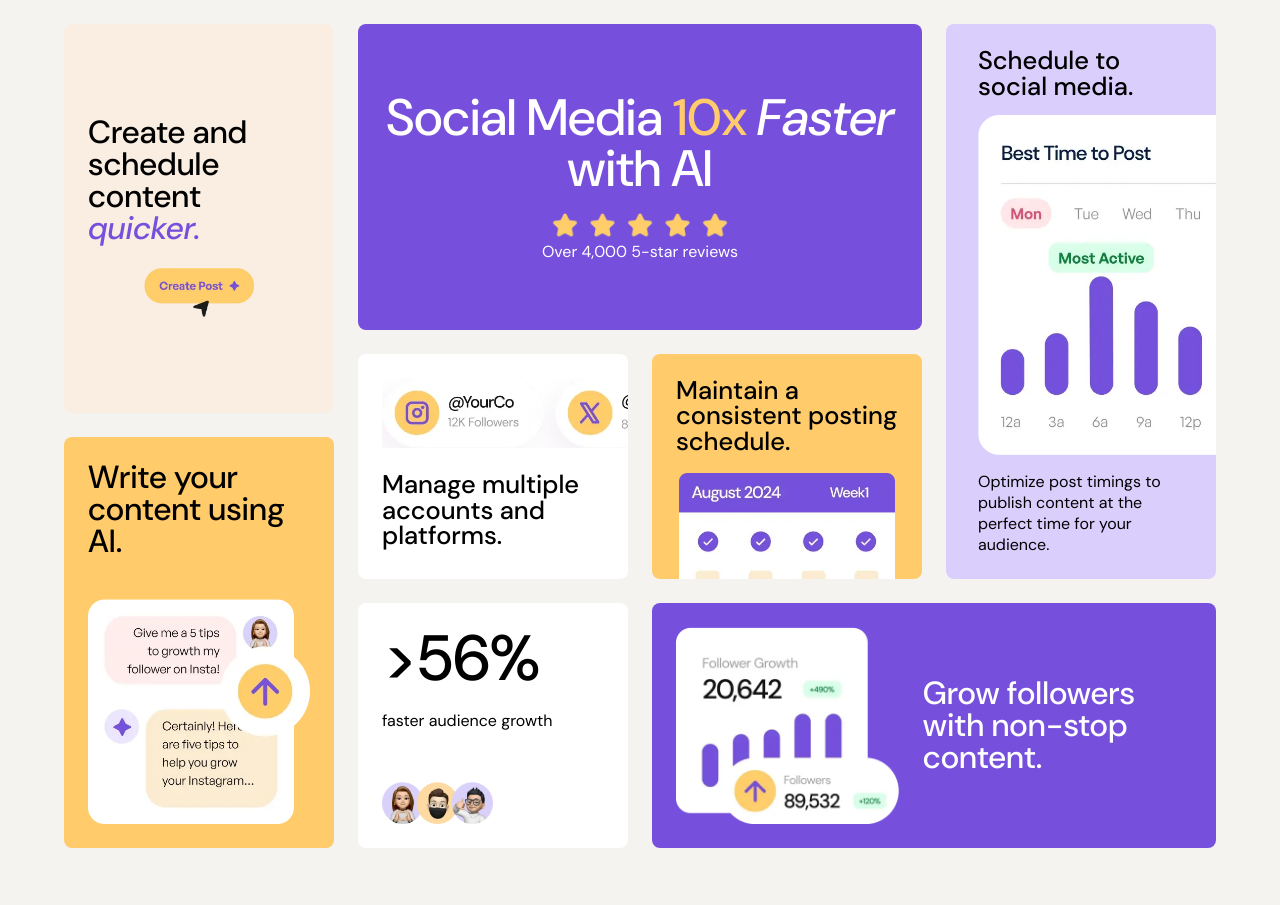
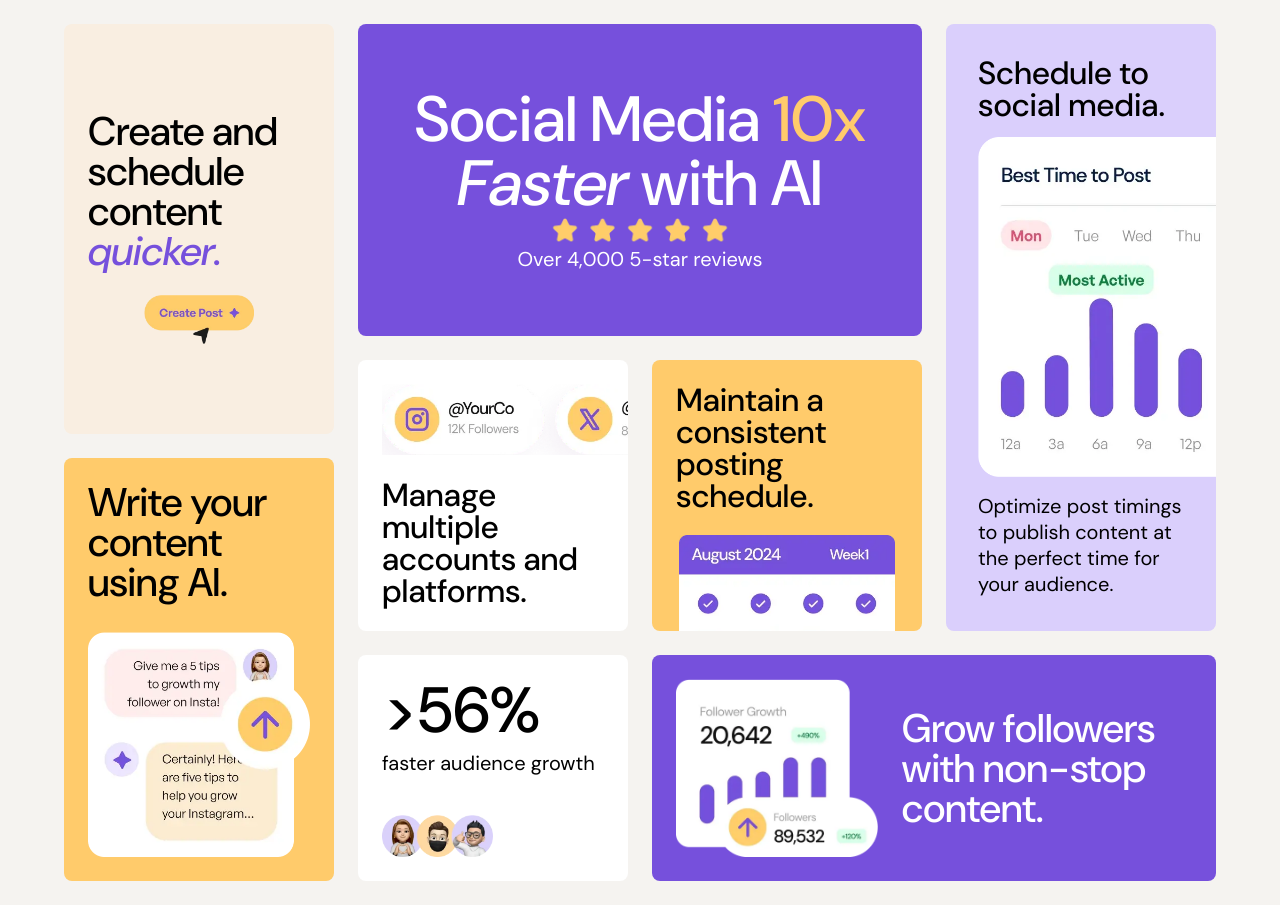
Before and after one commit to Tulioleal/bento-grid, a plain HTML site: page index.html in a window 1280 px wide. Before the commit the page ends 872 px from the top, so only its background shows below. Drawn offline with Linux system fonts and the light colour scheme.

Commit message:
fix: inconsistencies in sizing

```diff
--- a/style.css
+++ b/style.css
@@ -138,52 +138,28 @@
   background-color: var(--yellow);
 }
 
-.bento > .card > h1,
-.bento > .card > h2,
-.bento > .card > h3 {
+.card h1,
+.card h2,
+.card h3 {
   font-weight: 500;
   line-height: 1;
-  margin-bottom: 1rem;
 }
 
-.bento > .card > h1 {
+.card h1 {
   text-align: center;
-  font-size: 10vw;
+  font-size: clamp(2.5rem, 10vw, 4rem);
 }
 
-
-.bento > .card > h2 {
-  font-size: 5vw;
+.card h2 {
+  font-size: clamp(1.75rem, 5vw, 2.5rem);
 }
 
-
-.bento > .card > h3 {
-  font-size: 4vw;
-  margin-bottom: 0;
+.card h3 {
+  font-size: clamp(1.5rem, 4vw, 2rem);
 }
 
-
-.bento > .card > p {
-  font-size: 3vw;
-}
-
-/* ============ Desktop font sizing ============ */
-@media (min-width: 768px) {
-  .bento > .card > h1 {
-    font-size: min(4vw, 4rem);
-  }
-
-  .bento > .card > h2 {
-    font-size: min(2.5vw, 2.5rem);
-  }
-
-  .bento > .card > h3 {
-    font-size: min(2vw, 2rem);
-  }
-
-  .bento > .card > p {
-    font-size: min(1.25vw, 1.25rem);
-  }
+.card p {
+  font-size: clamp(1rem, 3vw, 1.25rem);
 }
 
 .bento > .card > img {
@@ -266,6 +242,10 @@
   position: relative;
 }
 
+.bento > .card-timing > p {
+  text-align: center;
+}
+
 .bento > .card-timing > img {
   width: 100%;
   max-width: 300px;
@@ -282,6 +262,10 @@
     width: 185%;
     max-width: none;
     align-self: flex-start;
+  }
+
+  .bento > .card-timing > p {
+    text-align: left;
   }
 }
 
@@ -365,6 +349,10 @@
   justify-content: space-between;
 }
 
+.bento > .card-ai > h2 {
+  margin-bottom: 1.5rem;
+}
+
 .bento > .card-ai > img {
   max-width: 66%;
 }
```
